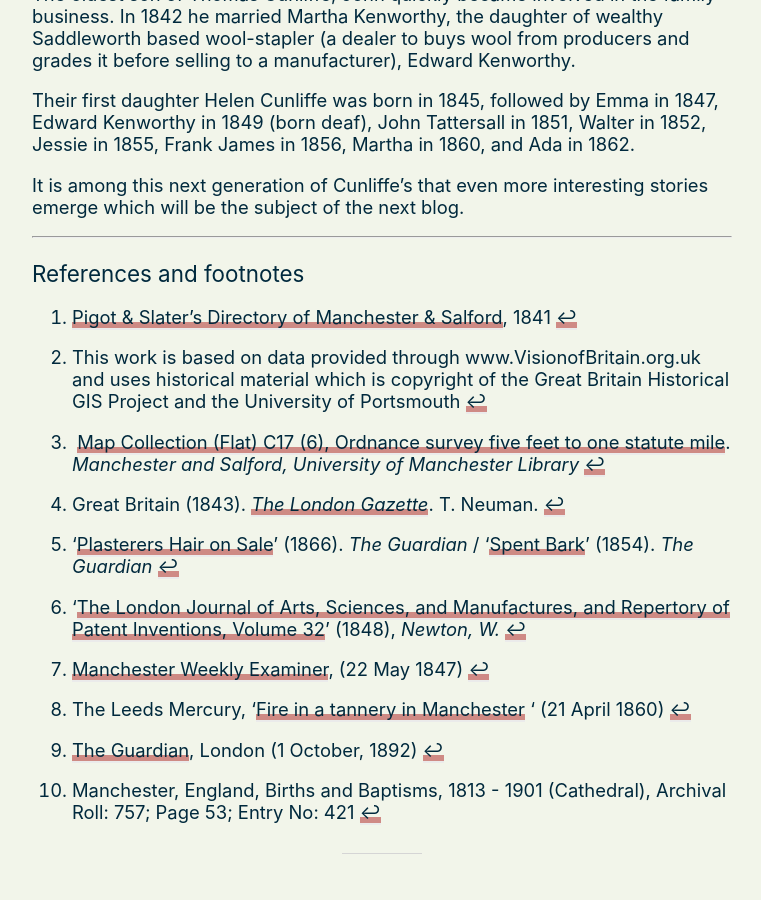
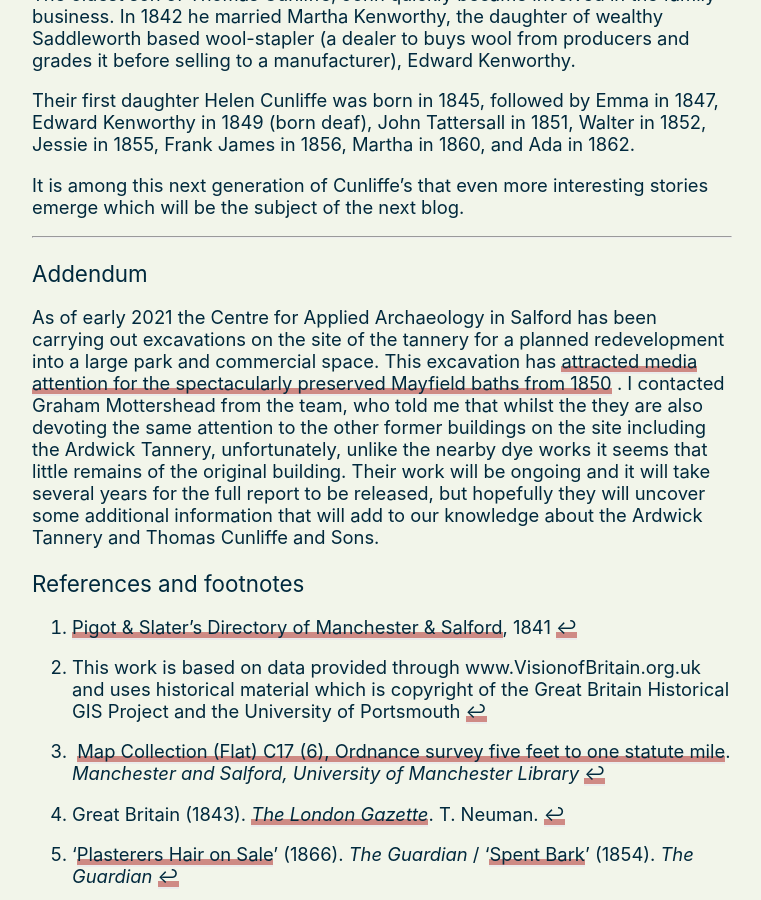
Before and after one commit to mafranklin/mfranklin-website, a Jekyll site: the page built from _posts/2021-02-06-the-cunliffes-19th-century-tanners.md, in a window 1280 px wide and 900 px high, scrolled down 5236 px. Shown: the whole window, without its empty margins (258-1019 px from the left). Built offline with Jekyll 4.4.1, drawn with Linux system fonts in a browser that asks for light colours; nearby versions of some CDN libraries; some of the changed text lies outside the part shown.

Commit message:
Added addendum

```diff
--- a/_posts/2021-02-06-the-cunliffes-19th-century-tanners.md
+++ b/_posts/2021-02-06-the-cunliffes-19th-century-tanners.md
@@ -75,6 +75,9 @@ Their first daughter Helen Cunliffe was born in 1845, followed by Emma in 1847,
 It is among this next generation of Cunliffe's that even more interesting stories emerge which will be the subject of the next blog.
 
 ---
+### Addendum
+
+As of early 2021 the Centre for  Applied Archaeology in Salford has been carrying out excavations on the site of the tannery for a planned redevelopment into a large park and commercial space. This excavation has [attracted media attention for the spectacularly preserved Mayfield baths from 1850](https://www.bbc.co.uk/news/uk-england-manchester-55618815) . I contacted Graham Mottershead from the team, who told me that whilst the they are also devoting the same attention to the other former buildings on the site including the Ardwick Tannery, unfortunately, unlike the nearby dye works it seems that little remains of the original building. Their work will be ongoing and it will take several years for the full report to be released, but hopefully they will uncover some additional information that will add to our knowledge about the Ardwick Tannery and Thomas Cunliffe and Sons.
 
 ### References and footnotes
 
```
